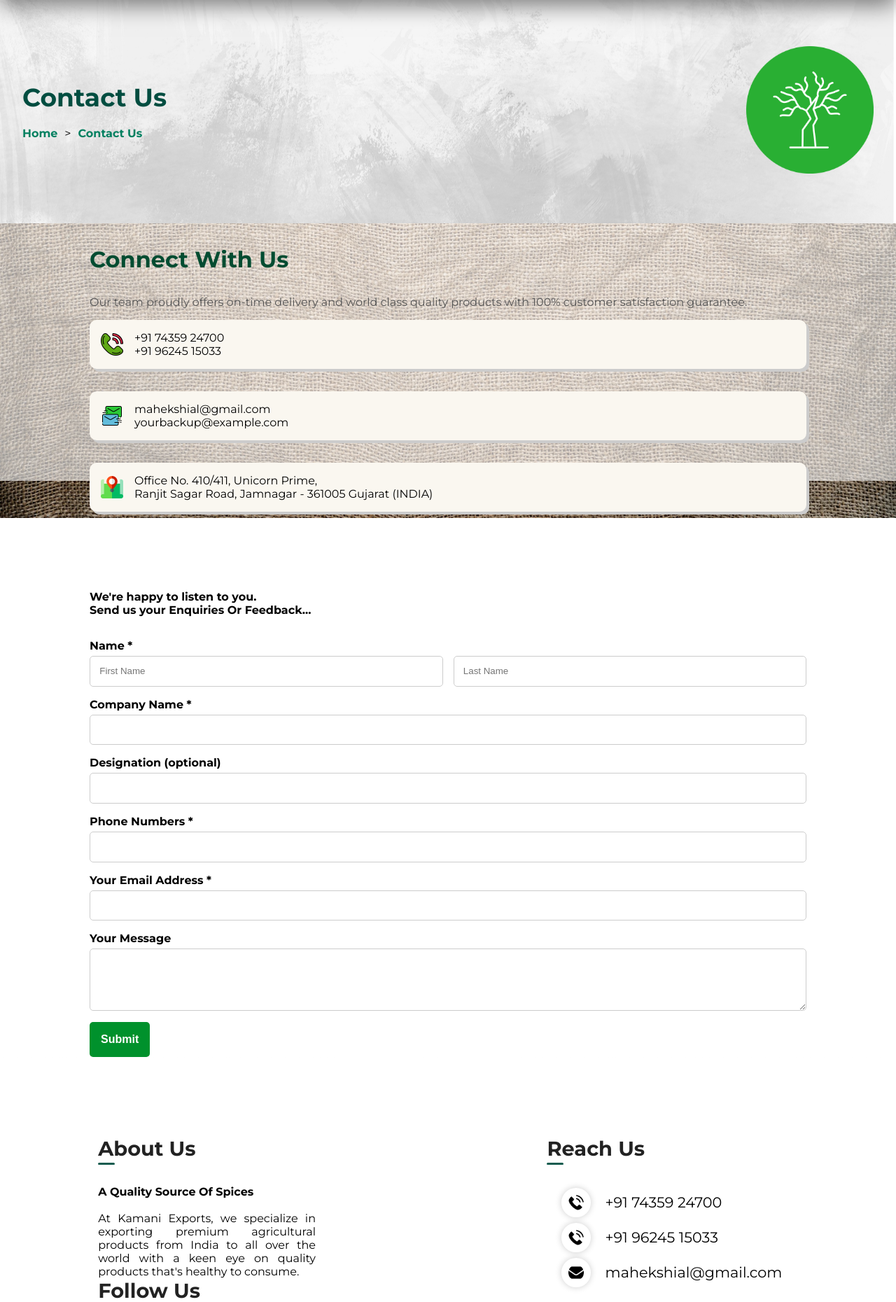
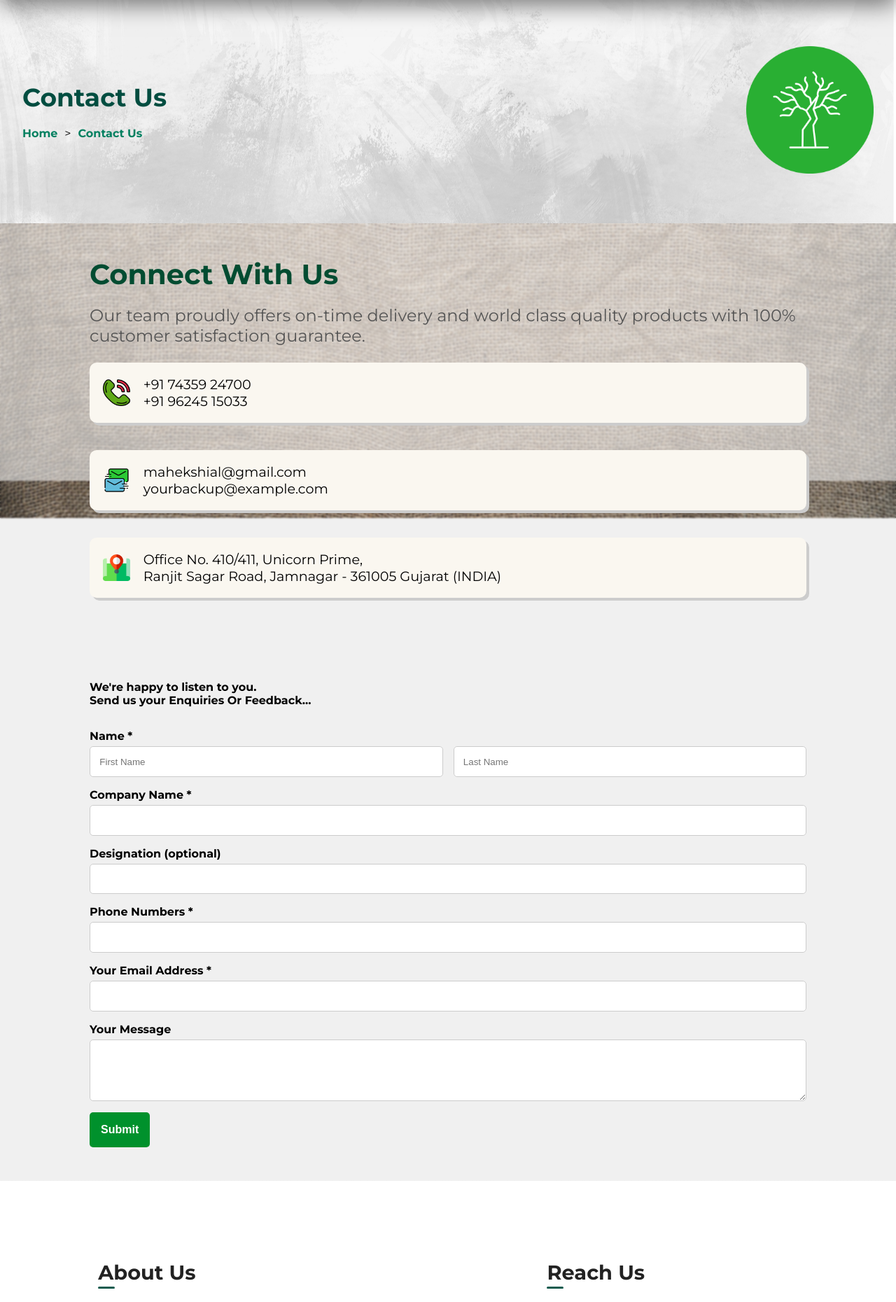
Before and after one commit to ezyway/MNE-Website, a PHP site: page /contact.php in a window 1280 px wide. Shown: the part 113-1973 px from the top of the page at 70% size. Run offline with PHP 8.4, Linux system fonts and the light colour scheme.

Commit message:
fixxed styles and text sizes

```diff
--- a/website/styles/contact.css
+++ b/website/styles/contact.css
@@ -1,3 +1,12 @@
+.headerBannerWrapper {
+	margin-bottom: 0em;
+}
+.contact {
+	padding: 3em 0em;
+	background: rgb(var(--primary-dark), 0.2);
+	backdrop-filter: blur(1px);
+	-webkit-backdrop-filter: blur(1px);
+}
 .contact__container {
 	display: flex;
 	flex-wrap: wrap;
@@ -11,21 +20,16 @@
 	flex: 1 1 500px;
 }
 
-.contact__subtitle {
-	color: #006d3c;
-	font-weight: bold;
-	margin-bottom: 1em;
-}
-
 .contact__title {
 	color: #024c31;
-	font-size: 2em;
-	margin-bottom: 1em;
+	font-size: 2.5em;
+	margin-bottom: 0.5em;
 }
 
 .contact__description {
 	color: #555;
 	margin-bottom: 1em;
+	font-size: 1.5em;
 }
 
 .contact__card {
@@ -37,6 +41,7 @@
 	margin-bottom: 2em;
 	align-items: center;
 	gap: 1em;
+	font-size: 1.2em;
 }
 
 .contact__icon {
```
